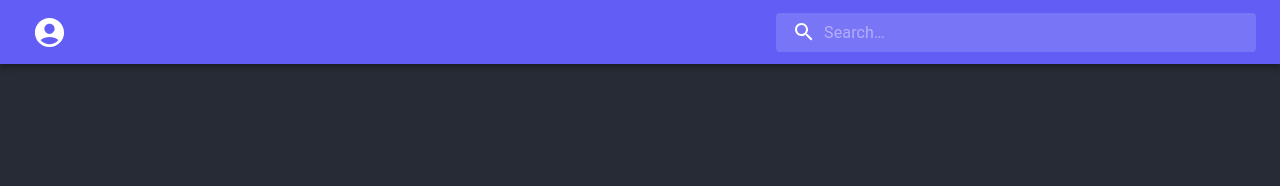
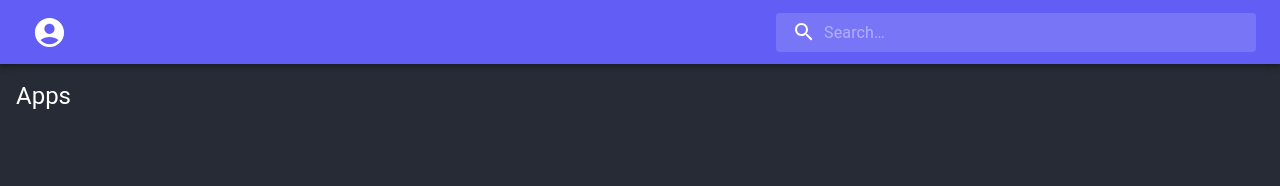
Before and after one commit to bekbolsun22/nostr, a React (Create React App) app: page / in a window 1280 px wide. Shown: the top 186 px of the page. Built offline with nearby package versions, Linux system fonts and the light colour scheme.

Commit message:
init apps list component

```diff
--- a/src/App.js
+++ b/src/App.js
@@ -1,7 +1,13 @@
+import AppsList from './components/apps/AppsList'
 import Header from './layout/Header'
 
 const App = () => {
-   return <Header />
+   return (
+      <>
+         <Header />
+         <AppsList />
+      </>
+   )
 }
 
 export default App
--- /dev/null
+++ b/src/components/apps/AppsList.jsx
@@ -0,0 +1,19 @@
+import { Box, Typography, styled } from '@mui/material'
+import React from 'react'
+
+const AppsList = () => {
+   return (
+      <Container>
+         <Typography variant="h5" gutterBottom color="white">
+            Apps
+         </Typography>
+      </Container>
+   )
+}
+
+const Container = styled(Box)(() => ({
+   padding: '1rem',
+   overflowX: 'scroll',
+}))
+
+export default AppsList
```
Also changed, not shown: src/components/apps/AppItem.jsx (added, +7 -0 lines).
